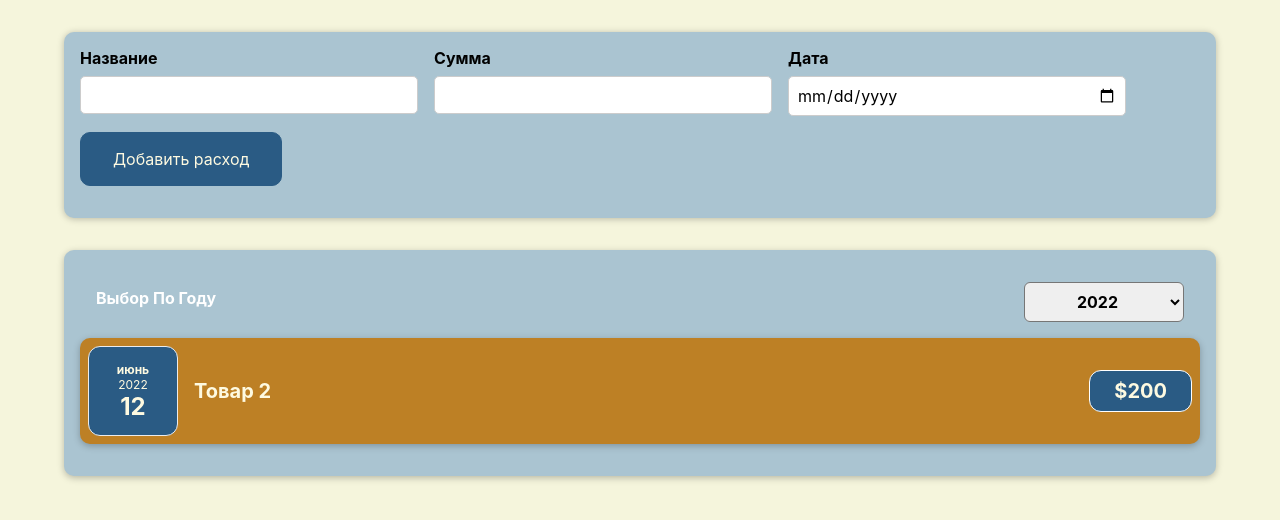
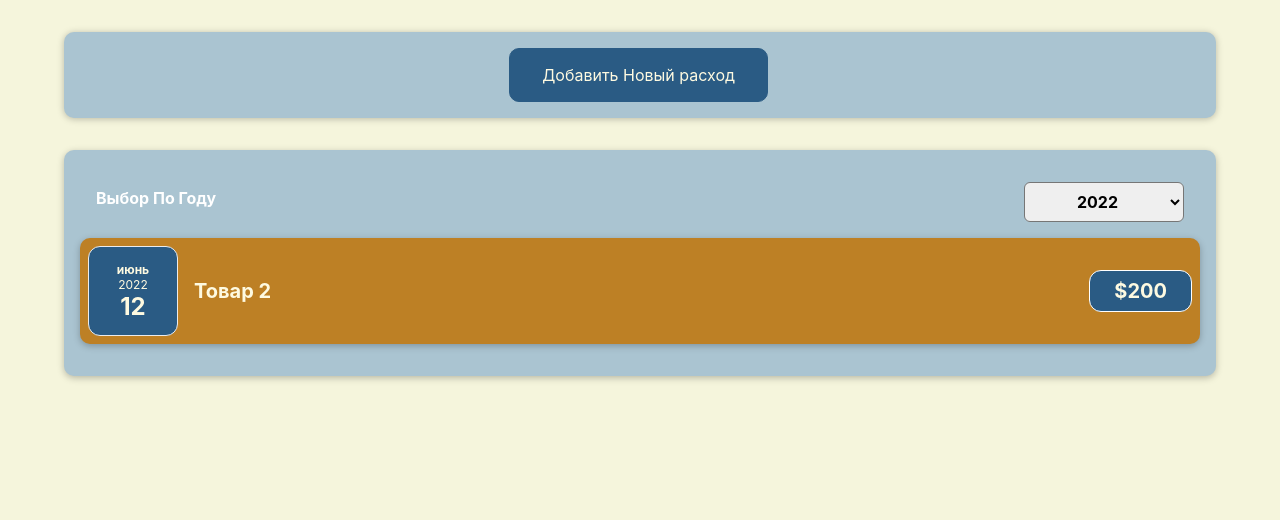
Before and after one commit to iamAndreyGavrilov/react-course-app, a React (Create React App) app: page / in a window 1280 px wide. Shown: the top 520 px of the page. Built offline with nearby package versions, Linux system fonts and the light colour scheme.

Commit message:
добавление модального окна добавления расхода

```diff
--- a/src/components/NewCost/CostForm.js
+++ b/src/components/NewCost/CostForm.js
@@ -6,42 +6,15 @@ const CostForm = (props) => {
   const [inputAmount, setInputAmount] = useState("");
   const [inputDate, setInputDate] = useState("");
 
-  //   const [userInput, setUserInput] = useState({
-  //     name: "",
-  //     amount: "",
-  //     date: "",
-  //   });
-
   const nameChangeHandler = (event) => {
     setInputName(event.target.value);
-
-    // setUserInput({
-    //   ...userInput,
-    //   name: event.target.value,
-    // });
-
-    // setUserInput((previousState) => {
-    //   return {
-    //     ...previousState,
-    //     name: event.target.value,
-    //   };
-    // });
   };
   const amountChangeHandler = (event) => {
     setInputAmount(event.target.value);
-    // setUserInput({
-    //   ...userInput,
-    //   amount: event.target.value,
-    // });
   };
   const dateChangeHandler = (event) => {
     setInputDate(event.target.value);
-    // setUserInput({
-    //   ...userInput,
-    //   date: event.target.value,
-    // });
   };
-
   const submitHandler = (event) => {
     event.preventDefault();
 
@@ -86,6 +59,9 @@ const CostForm = (props) => {
         </div>
         <div className="new-cost__actions">
           <button type="submit">Добавить расход</button>
+          <button type="button" onClick={props.onCancel}>
+            Отмена
+          </button>
         </div>
       </div>
     </form>
--- a/src/components/NewCost/NewCost.js
+++ b/src/components/NewCost/NewCost.js
@@ -1,18 +1,37 @@
+import { useState } from "react";
 import CostForm from "./CostForm";
 import "./NewCost.css";
 
 const NewCost = (props) => {
+  const [isFormVisible, setIsFormVisible] = useState(false);
+
+  const inputCostDataHandler = () => {
+    setIsFormVisible(true);
+  };
+  const cancelCostDataHandler = () => {
+    setIsFormVisible(false);
+  };
+
   const saveCostDataHandler = (inputCostData) => {
     const costData = {
       ...inputCostData,
       id: Math.random().toString(),
     };
     props.onAddCost(costData);
+    cancelCostDataHandler();
   };
 
   return (
     <div className="new-cost">
-      <CostForm onSaveCostData={saveCostDataHandler} />
+      {!isFormVisible && (
+        <button onClick={inputCostDataHandler}>Добавить Новый расход</button>
+      )}
+      {isFormVisible && (
+        <CostForm
+          onSaveCostData={saveCostDataHandler}
+          onCancel={cancelCostDataHandler}
+        />
+      )}
     </div>
   );
 };
```
